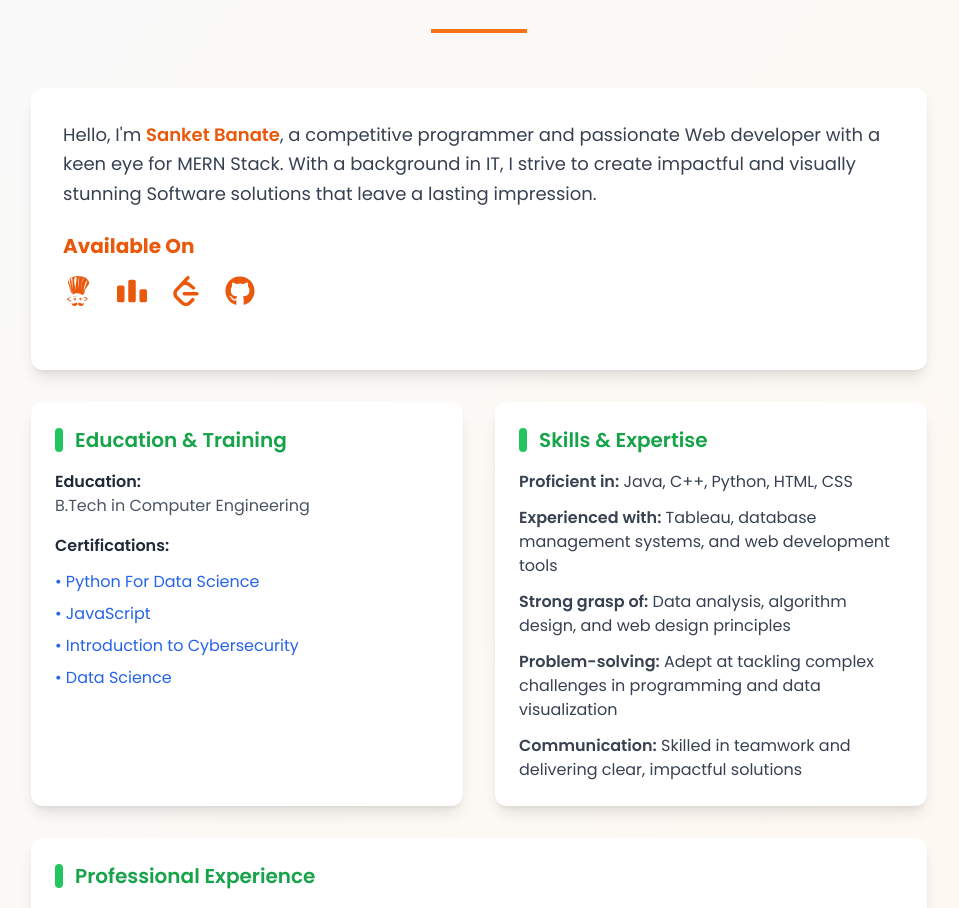
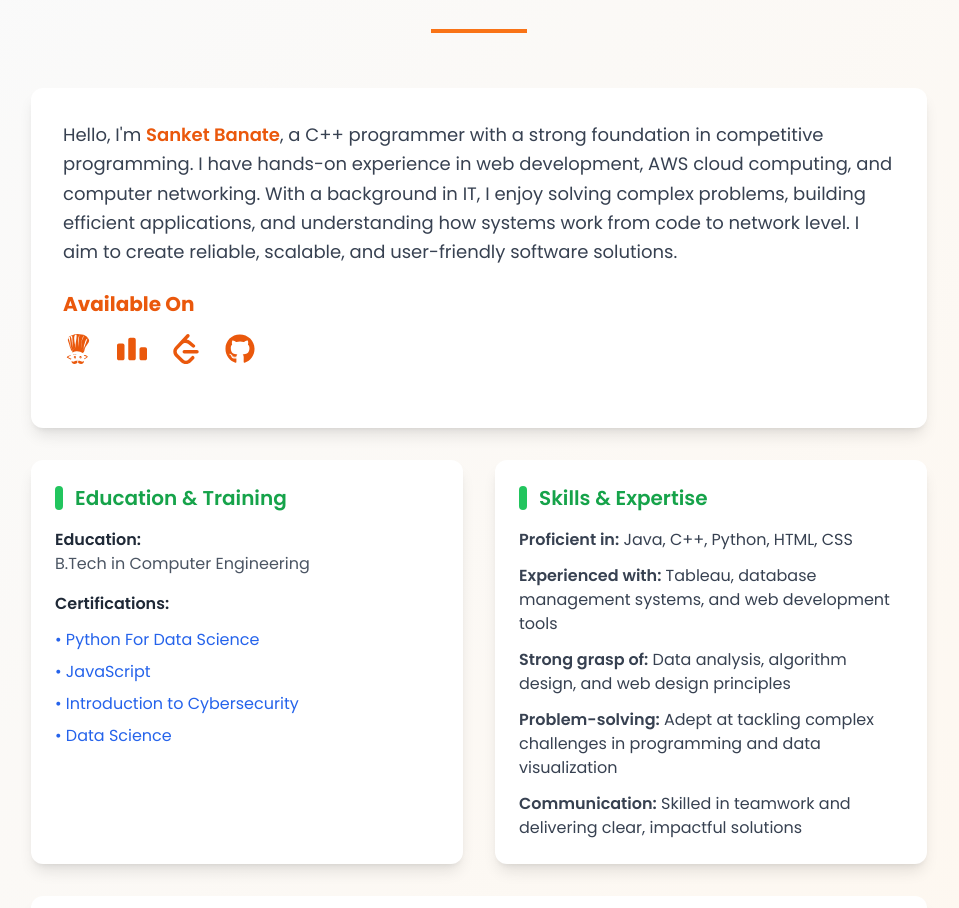
Before and after one commit to Wolverine0007/PortFolio, a React (Vite) app: page / in a window 1280 px wide. Shown: the part 902-1810 px from the top of the page, without its empty margins (161-1120 px from the left). Built offline with nearby package versions, Linux system fonts and the light colour scheme.

Commit message:
Update About component

```diff
--- a/src/components/About.jsx
+++ b/src/components/About.jsx
@@ -16,11 +16,13 @@ function About() {
 
       <div className="max-w-4xl mx-auto">
         <div className="bg-white dark:bg-gray-800 p-8 rounded-xl shadow-lg mb-8">
-          <p className="text-lg text-gray-700 dark:text-gray-300 leading-relaxed mb-6">
-            Hello, I'm <span className="font-semibold text-orange-600 dark:text-orange-400">Sanket Banate</span>, a competitive programmer and passionate Web developer with a keen eye for
-            MERN Stack. With a background in IT, I strive to create impactful
-            and visually stunning Software solutions that leave a lasting impression.
-          </p>
+        <p className="text-lg text-gray-700 dark:text-gray-300 leading-relaxed mb-6">
+      Hello, I'm <span className="font-semibold text-orange-600 dark:text-orange-400">Sanket Banate</span>, a C++ programmer
+      with a strong foundation in competitive programming. I have hands-on experience in web development,
+      AWS cloud computing, and computer networking. With a background in IT, I enjoy solving complex problems,
+      building efficient applications, and understanding how systems work from code to network level.
+      I aim to create reliable, scalable, and user-friendly software solutions.
+    </p>
 
           <div className="flex flex-col items-center md:flex-row justify-between space-y-6 md:space-y-0 mb-8">
             <div className="space-y-4">
```
